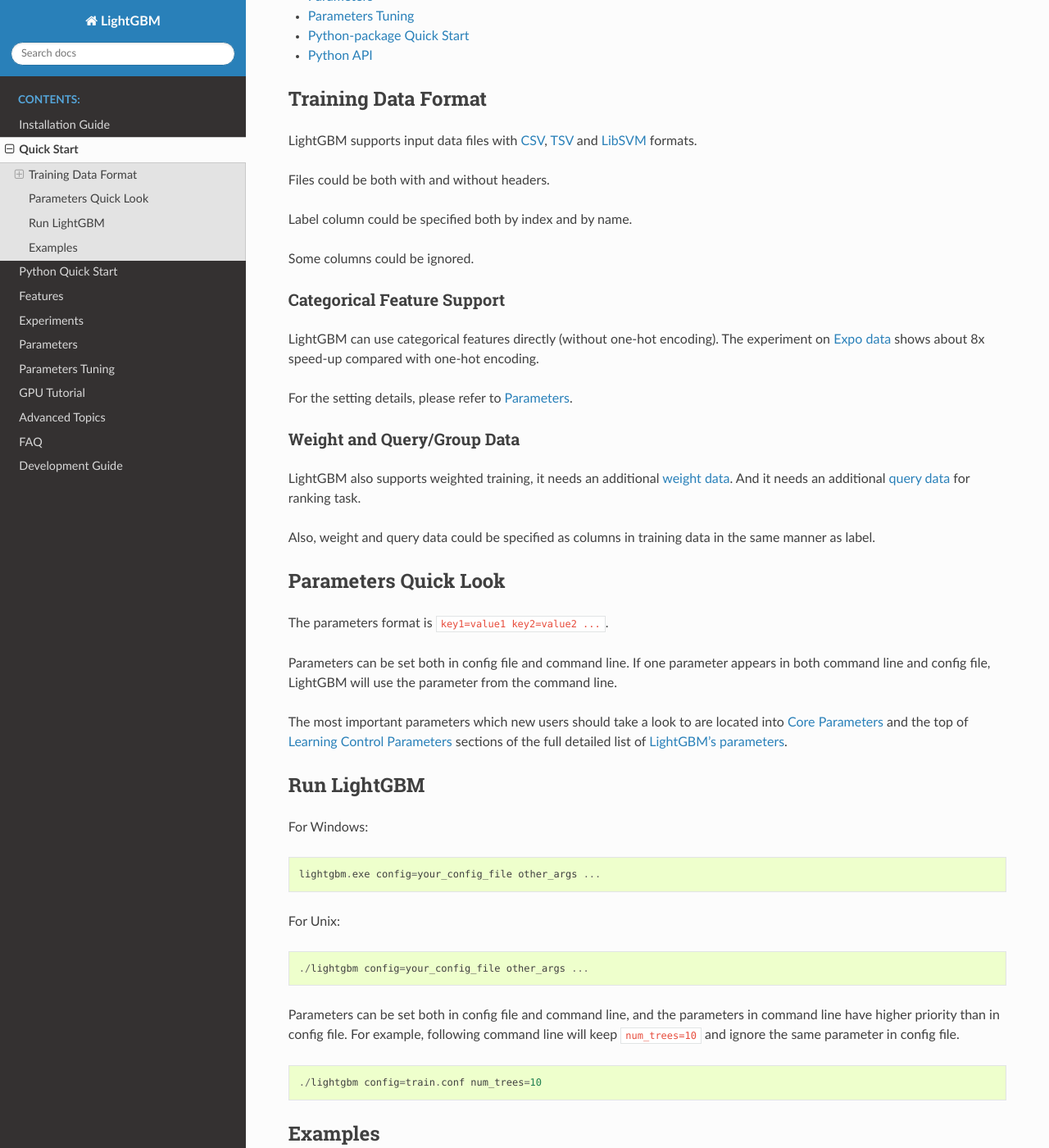
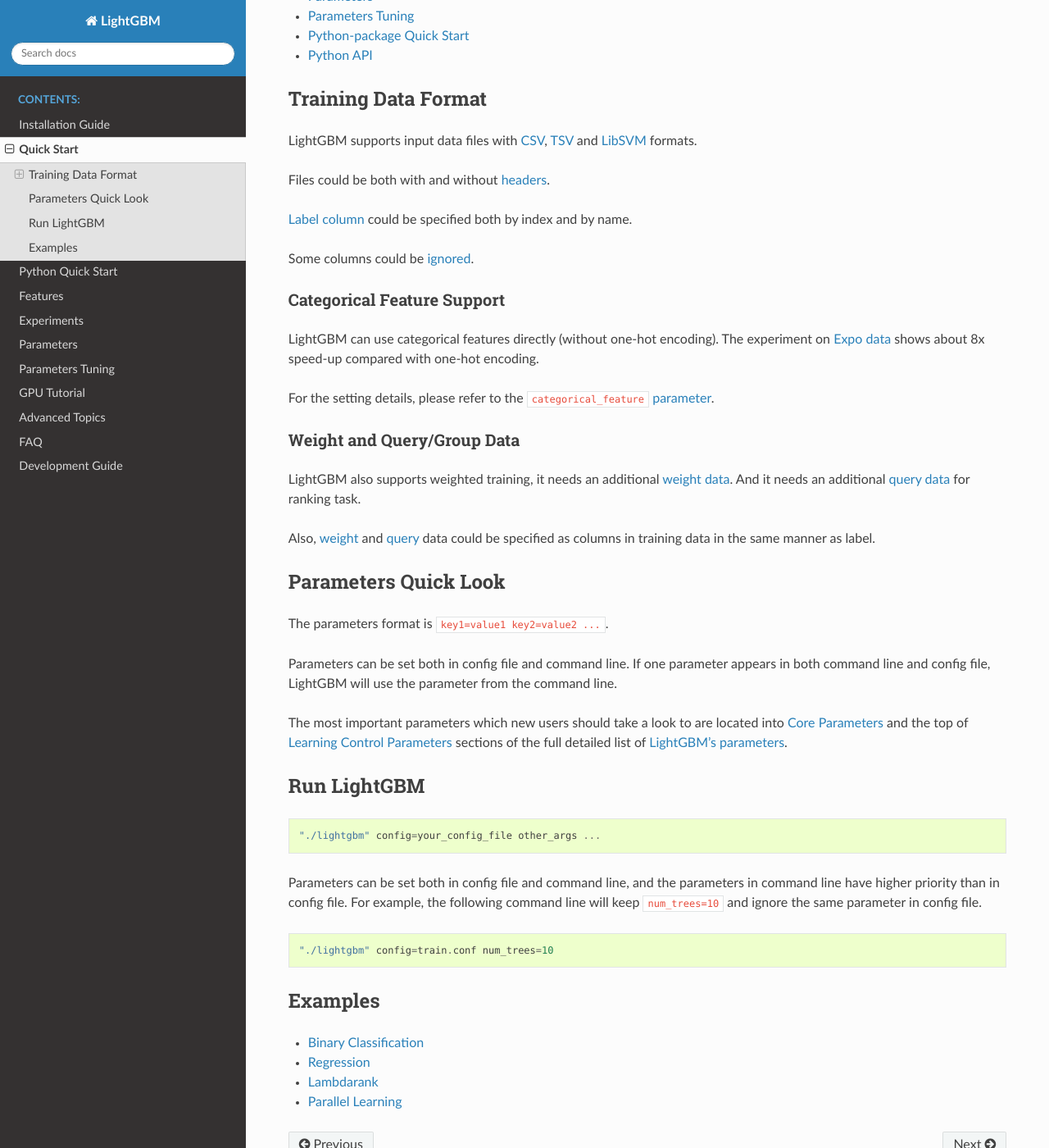
Before and after one commit to microsoft/LightGBM, a Sphinx documentation site: the page built from docs/Quick-Start.rst, in a window 1280 px wide and 1400 px high, scrolled down 320 px. Shown: the whole window at 82% size. Built offline with Sphinx 7.4.7 and the Read the Docs theme 2.0.0, drawn with Linux system fonts in a browser that asks for light colours; pages that are not in the unit, such as notebooks, are missing from menus.

Commit message:
added links to corresponding params in Quick-Start guide

```diff
--- a/docs/Quick-Start.rst
+++ b/docs/Quick-Start.rst
@@ -20,11 +20,11 @@
 
 LightGBM supports input data files with `CSV`_, `TSV`_ and `LibSVM`_ formats.
 
-Files could be both with and without headers.
+Files could be both with and without `headers <./Parameters.rst#header>`__.
 
-Label column could be specified both by index and by name.
+`Label column <./Parameters.rst#label_column>`__ could be specified both by index and by name.
 
-Some columns could be ignored.
+Some columns could be `ignored <./Parameters.rst#ignore_column>`__.
 
 Categorical Feature Support
 ~~~~~~~~~~~~~~~~~~~~~~~~~~~
@@ -32,7 +32,7 @@
 LightGBM can use categorical features directly (without one-hot encoding).
 The experiment on `Expo data`_ shows about 8x speed-up compared with one-hot encoding.
 
-For the setting details, please refer to `Parameters <./Parameters.rst#categorical_feature>`__.
+For the setting details, please refer to the ``categorical_feature`` `parameter <./Parameters.rst#categorical_feature>`__.
 
 Weight and Query/Group Data
 ~~~~~~~~~~~~~~~~~~~~~~~~~~~
@@ -40,7 +40,7 @@
 LightGBM also supports weighted training, it needs an additional `weight data <./Parameters.rst#weight-data>`__.
 And it needs an additional `query data <./Parameters.rst#query-data>`_ for ranking task.
 
-Also, weight and query data could be specified as columns in training data in the same manner as label.
+Also, `weight <./Parameters.rst#weight_column>`__ and `query <./Parameters.rst#group_column>`__ data could be specified as columns in training data in the same manner as label.
 
 Parameters Quick Look
 ---------------------
@@ -57,24 +57,16 @@
 Run LightGBM
 ------------
 
-For Windows:
+::
+
+    "./lightgbm" config=your_config_file other_args ...
+
+Parameters can be set both in config file and command line, and the parameters in command line have higher priority than in config file.
+For example, the following command line will keep ``num_trees=10`` and ignore the same parameter in config file.
 
 ::
 
-    lightgbm.exe config=your_config_file other_args ...
-
-For Unix:
-
-::
-
-    ./lightgbm config=your_config_file other_args ...
-
-Parameters can be set both in config file and command line, and the parameters in command line have higher priority than in config file.
-For example, following command line will keep ``num_trees=10`` and ignore the same parameter in config file.
-
-::
-
-    ./lightgbm config=train.conf num_trees=10
+    "./lightgbm" config=train.conf num_trees=10
 
 Examples
 --------
```
